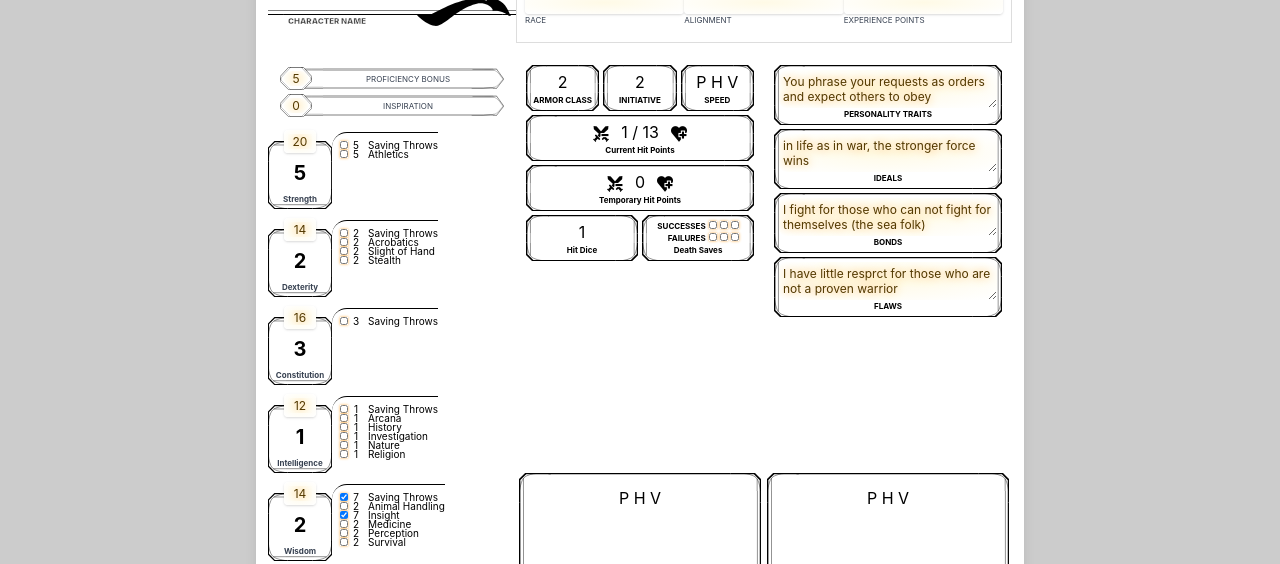
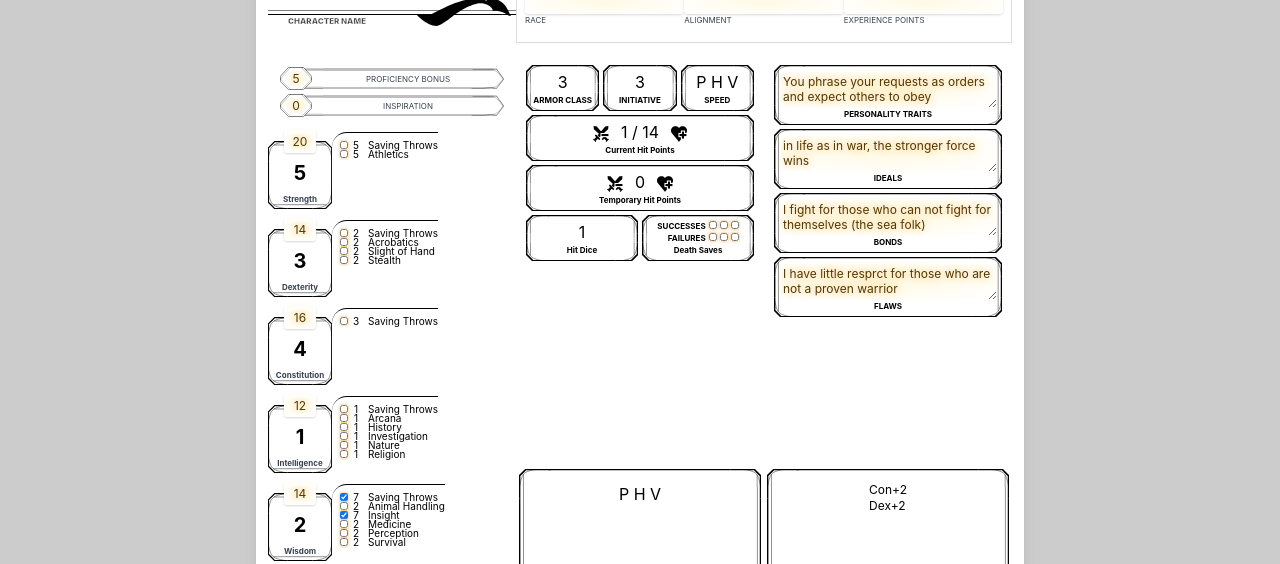
Before and after one commit to Brian-Fairbanks/combat, a React (Create React App) app in the folder client/: page /Character in a window 1280 px wide. Shown: the part 193-757 px from the top of the page. Built offline with nearby package versions, Linux system fonts and the light colour scheme; no server answers.

Commit message:
added state changes by feats, where feats are hard coded into the stats state

```diff
--- a/client/src/components/CharacterSheet/CharSheet.js
+++ b/client/src/components/CharacterSheet/CharSheet.js
@@ -185,7 +185,7 @@ return (
                         className={numInput}
                         id="class"
                         type="text"
-                        defaultValue={props.stats[stat]}
+                        defaultValue={props.stats["base"+stat]}
                         // ref={eval("player"+stat)}
                         onChange={e => props.statChangeHandler(stat, e.target.value)}
                       />
@@ -473,7 +473,13 @@ return (
         <div className="py-2 px-0 sm:py-0 sm:px-2 col-span-2 sm:col-span-1">
           <div className="w-full h-full statBorder flex flex-col items-center align-center">
             <div className="flex-grow py-2">
-              {"P H V"}
+              {props.stats.feats.map(feat => {
+                return(
+                  <div className="text-xs">
+                    {feat.name}
+                  </div>
+                )
+              })}
             </div>
             <div className="text-2xs text-center font-bold" >
               FEATURES AND TRAITS
--- a/client/src/components/CharacterSheet/index.js
+++ b/client/src/components/CharacterSheet/index.js
@@ -8,12 +8,20 @@ const numInput = "shadow appearance-none w-1/2 rounded p-1 text-gray-700 text-xs
 function Logic() {
 
   // runs once page loads, and stats are populated from the database
+  const [firstRun, setFirstRun] = useState();
   useEffect(() => {
-    console.log(stats.proficiency)
-    statList.forEach(stat => {
-      statUpdate(stat, stats[stat], { type: "first" });
-    })
-  }, [])
+    if (!firstRun) {
+      statList.forEach(stat => {
+        statUpdate(stat, stats["base" + stat], { type: "first" });
+      })
+      setFirstRun("Feats")
+    }
+
+    else if (firstRun === "Feats") {
+      applyFeats();
+    }
+
+  }, [firstRun])
 
 
   // Stats Setup
@@ -42,12 +50,27 @@ function Logic() {
     bonds: "I fight for those who can not fight for themselves (the sea folk)",
     flaws: "I have little resprct for those who are not a proven warrior",
 
-    str: 20,
-    dex: 14,
-    con: 16,
-    int: 12,
-    wis: 14,
-    cha: 18,
+    str: 0,
+    dex: 0,
+    con: 0,
+    int: 0,
+    wis: 0,
+    cha: 0,
+
+    basestr: 20,
+    basedex: 14,
+    basecon: 16,
+    baseint: 12,
+    basewis: 14,
+    basecha: 18,
+
+    featstr: 0,
+    featdex: 0,
+    featcon: 0,
+    featint: 0,
+    featwis: 0,
+    featcha: 0,
+
 
     strRolls: [
       { name: "Saving Throws", score: 0, proficient: false, toolTip: "" },
@@ -89,8 +112,28 @@ function Logic() {
       { name: "Intimidation", score: 0, proficient: true, toolTip: "" },
       { name: "Performance", score: 0, proficient: false, toolTip: "" },
       { name: "Persuasion", score: 0, proficient: true, toolTip: "" },
+    ],
+
+    feats: [
+      { name: "Con+2", statEffects: { stat: "con", val: 2 } },
+      { name: "Dex+2", statEffects: { stat: "dex", val: 2 } }
     ]
   });
+
+  // apply all stats from feats
+  function applyFeats() {
+    let valsToSet = { featstr: 0, featdex: 0, featcon: 0, featint: 0, featwis: 0, featcha: 0 }
+    stats.feats.forEach(feat => {
+      console.log(feat);
+      if (feat.statEffects) {
+        let stat = feat.statEffects.stat;
+        valsToSet["feat" + stat] += feat.statEffects.val
+        statUpdate(stat, stats["base" + stat], { type: "feat", val: feat.statEffects });
+      }
+
+      statUpdate(null, null, { type: "feat", val: valsToSet });
+    })
+  }
 
   // any time a user manually changes a stat value
   function statChangeHandler(stat, val) {
@@ -127,9 +170,12 @@ function Logic() {
   // updates a stat, and modifies all associated numbers
   //=======================================================
   function statUpdate(stat, statVal, data) {
+    statVal = parseInt(statVal);
+    let valsToSet = {};
+
     // console.log(`setting ${stat+"Mod"} to ${Math.floor( stats[stat] /2)-5}`)
-    let statMod = Math.floor(statVal / 2) - 5;
-    let valsToSet = {};
+    let buffedStat = statVal + stats["feat" + stat]
+    let statMod = Math.floor(buffedStat / 2) - 5;
 
     console.log(data);
     // when changing proficiency...
@@ -145,14 +191,46 @@ function Logic() {
       })
 
     }
-    // for all else...
+
+    else if (data.type === "feat") {
+      valsToSet = { ...valsToSet, ...data.val }
+
+      statList.forEach(stat => {
+        let buffedStat = stats[stat] + valsToSet["feat" + stat];
+        let statMod = Math.floor(buffedStat / 2) - 5;
+
+        valsToSet = {
+          ...valsToSet,
+          [stat]: buffedStat,
+          [stat + "Mod"]: statMod
+        }
+      })
+
+      // valsToSet["passiveWisdom"] = 10 + (valsToSet["wisRolls"].find(roll => (roll.name === "Perception")).score)
+
+      let healthFromRolls = 0;
+      stats.healthRolls.forEach(roll => {
+        healthFromRolls += roll;
+      })
+      valsToSet["maxHP"] = healthFromRolls + ((valsToSet.conMod * stats.level) * stats.level);
+
+      valsToSet["maxHP"] = healthFromRolls + ((valsToSet.conMod * stats.level) * stats.level);
+
+      valsToSet["ac"] = (valsToSet.dexMod);
+      valsToSet["initiative"] = (valsToSet.dexMod);
+
+      console.log(valsToSet)
+    }
+    // for single stat ...
     else {
       valsToSet = {
-        [stat]: statVal,
+        ["base" + stat]: statVal,
+        [stat]: buffedStat,
         [stat + "Mod"]: statMod
       }
 
       valsToSet[stat + "Rolls"] = (updateChecks(stats[stat + "Rolls"], stat, statMod, data));
+
 
       switch (stat) {
         case "wis":
@@ -169,8 +247,9 @@ function Logic() {
           valsToSet["ac"] = (valsToSet.dexMod);
           valsToSet["initiative"] = (valsToSet.dexMod);
           break;
-        default:
+        default: // run all
           break;
+
       }
 
     }
@@ -324,12 +403,12 @@ function Logic() {
       <CharacterSheet
         stats={stats}
         modal={modal}
-        modalContent = {modalContent}
-        mouseRef = {mouseRef}
+        modalContent={modalContent}
+        mouseRef={mouseRef}
 
         setStats={setStats}
         setModal={setModal}
-        setModalContent = {setModalContent}
+        setModalContent={setModalContent}
         setLoc={setLoc}
 
         modaling={modaling}
```
Also changed, not shown: client/src/pages/Character.js (deleted, +0 -13 lines).
